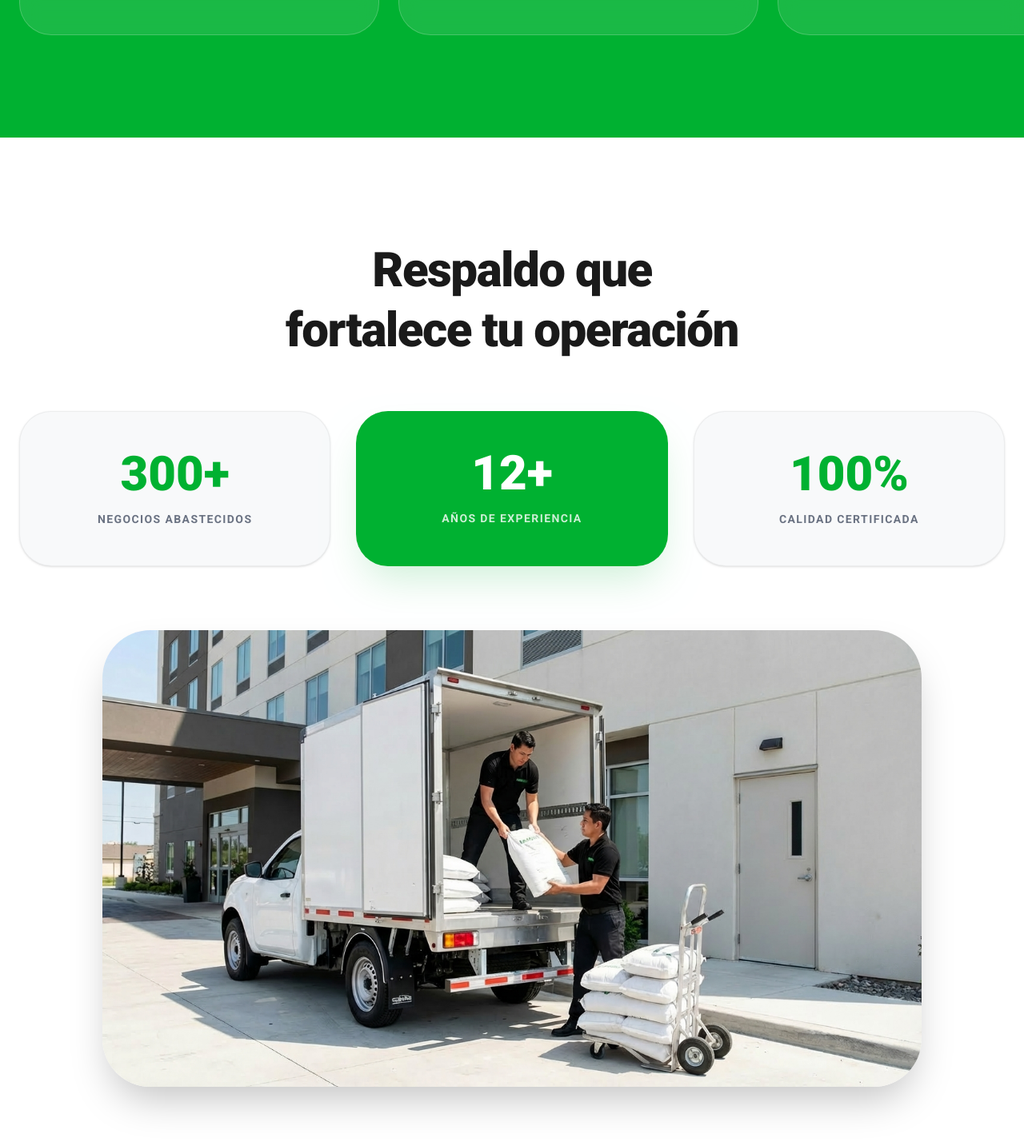
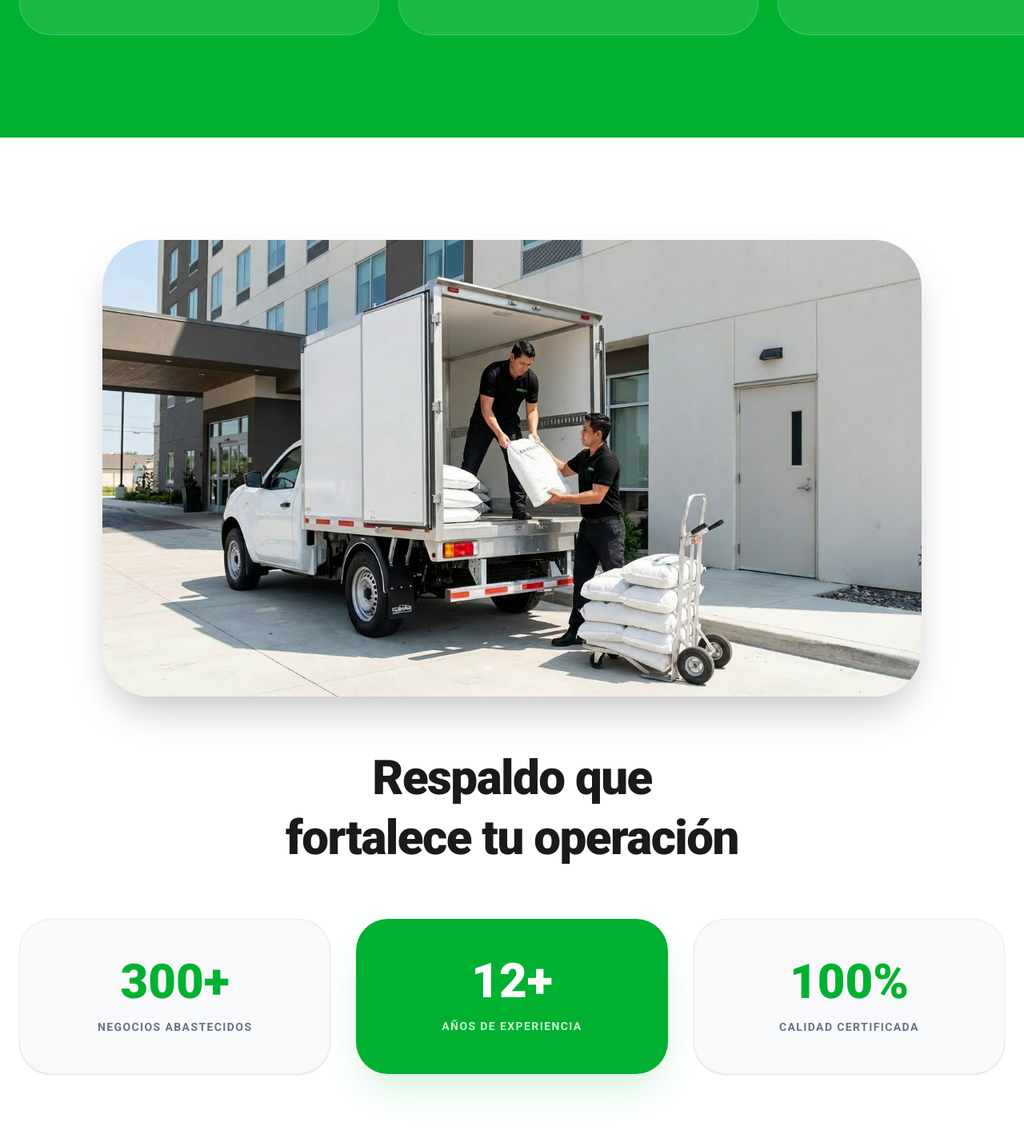
Before and after one commit to NeopointAgency/comercel, a React (Vite) app: page / in a window 1280 px wide. Shown: the part 2273-3701 px from the top of the page at 80% size. Built offline with nearby package versions, Linux system fonts and the light colour scheme.

Commit message:
Ensure operational image is above headline with proper spacing

```diff
--- a/src/App.tsx
+++ b/src/App.tsx
@@ -310,6 +310,13 @@ export default function App() {
         {/* Stats Section */}
         <section className="stats-section px-6 py-32 max-w-7xl mx-auto text-center">
           <div>
+            <div className="stats-img-container rounded-[60px] overflow-hidden shadow-2xl max-w-5xl mx-auto mb-16">
+              <img
+                src="/operacion.jpeg"
+                alt="Operación logistica de Comercel"
+                className="w-full h-auto"
+              />
+            </div>
             <h2 className="stats-title text-5xl md:text-6xl font-extrabold mb-16 leading-tight text-comercel-dark">
               Respaldo que <br />
               fortalece tu operación
@@ -330,13 +337,7 @@ export default function App() {
               </div>
             </div>
 
-            <div className="stats-img-container rounded-[60px] overflow-hidden shadow-2xl max-w-5xl mx-auto">
-              <img
-                src="/operacion.jpeg"
-                alt="Operación logistica de Comercel"
-                className="w-full h-auto"
-              />
-            </div>
+
           </div>
         </section>
 
```
